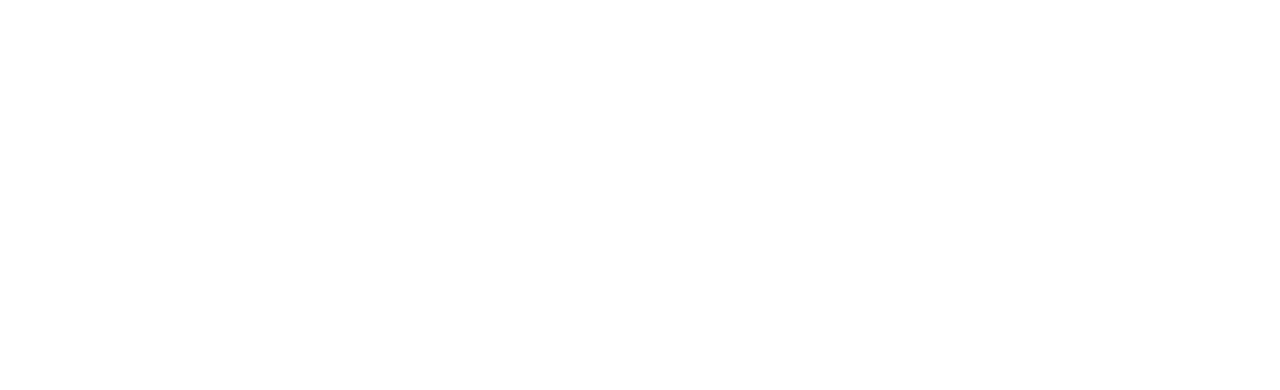
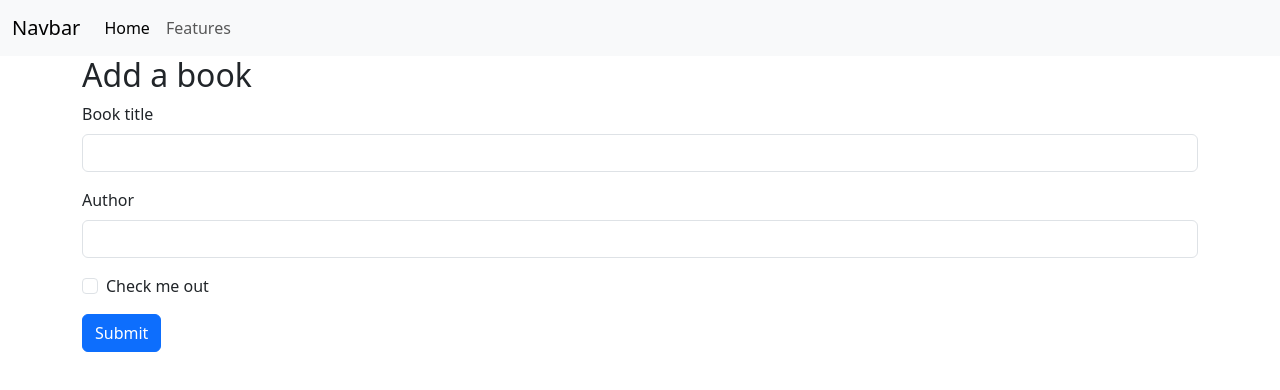
Before and after one commit to BrianPizz/book-tracker, a plain HTML site: page index.html in a window 1280 px wide. Drawn offline with nearby package versions, Linux system fonts and the light colour scheme.

Commit message:
import bootstrap

```diff
--- a/index.html
+++ b/index.html
@@ -1,11 +1,62 @@
 <!DOCTYPE html>
 <html lang="en">
+
 <head>
-    <meta charset="UTF-8">
-    <meta name="viewport" content="width=device-width, initial-scale=1.0">
-    <title>Book Tracker</title>
+  <meta charset="UTF-8">
+  <meta name="viewport" content="width=device-width, initial-scale=1.0">
+  <title>Book Tracker</title>
+  <link href="https://cdn.jsdelivr.net/npm/bootstrap@5.3.2/dist/css/bootstrap.min.css" rel="stylesheet"
+    integrity="sha384-T3c6CoIi6uLrA9TneNEoa7RxnatzjcDSCmG1MXxSR1GAsXEV/Dwwykc2MPK8M2HN" crossorigin="anonymous">
+  <link rel="stylesheet" href="./assets/css/style.css">
 </head>
+
 <body>
+  <nav class="navbar navbar-expand-lg bg-body-tertiary">
+    <div class="container-fluid">
+      <a class="navbar-brand" href="#">Navbar</a>
+      <button class="navbar-toggler" type="button" data-bs-toggle="collapse" data-bs-target="#navbarNav"
+        aria-controls="navbarNav" aria-expanded="false" aria-label="Toggle navigation">
+        <span class="navbar-toggler-icon"></span>
+      </button>
+      <div class="collapse navbar-collapse" id="navbarNav">
+        <ul class="navbar-nav">
+          <li class="nav-item">
+            <a class="nav-link active" aria-current="page" href="#">Home</a>
+          </li>
+          <li class="nav-item">
+            <a class="nav-link" href="#">Features</a>
+          </li>
+        </ul>
+      </div>
+    </div>
+  </nav>
+  <div class="container">
+    <div class="row">
+      <div class="col">
+        <h2>Add a book</h2>
+        <form>
+          <div class="mb-3">
+            <label class="form-label">Book title</label>
+            <input type="text" class="form-control">
+          </div>
+          <div class="mb-3">
+            <label class="form-label">Author</label>
+            <input type="text" class="form-control">
+          </div>
+          <div class="mb-3 form-check">
+            <input type="checkbox" class="form-check-input" id="exampleCheck1">
+            <label class="form-check-label" for="exampleCheck1">Check me out</label>
+          </div>
+          <button type="submit" class="btn btn-primary">Submit</button>
+        </form>
+      </div>
+    </div>
+  </div>
 
+  <script src="https://cdn.jsdelivr.net/npm/bootstrap@5.3.2/dist/js/bootstrap.bundle.min.js"
+    integrity="sha384-C6RzsynM9kWDrMNeT87bh95OGNyZPhcTNXj1NW7RuBCsyN/o0jlpcV8Qyq46cDfL"
+    crossorigin="anonymous"></script>
+  <script src="./assets/js/script.js"></script>
 </body>
+
 </html>
```
